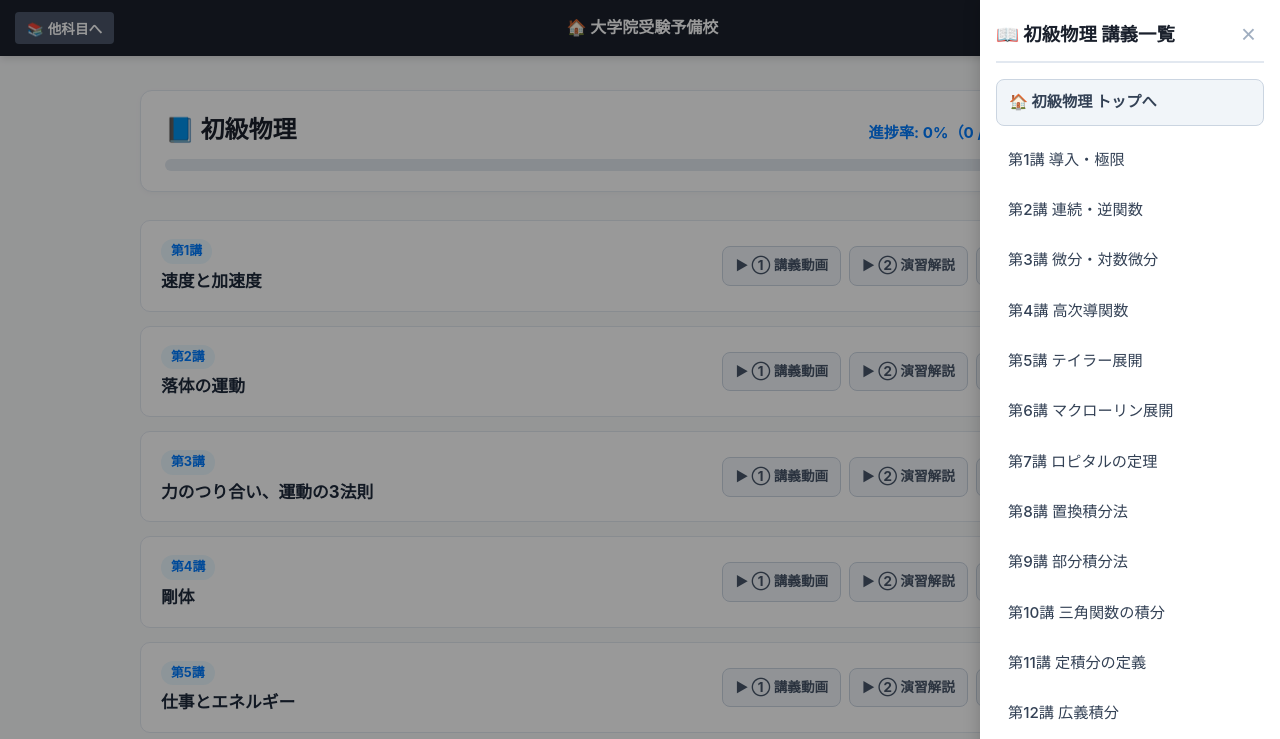
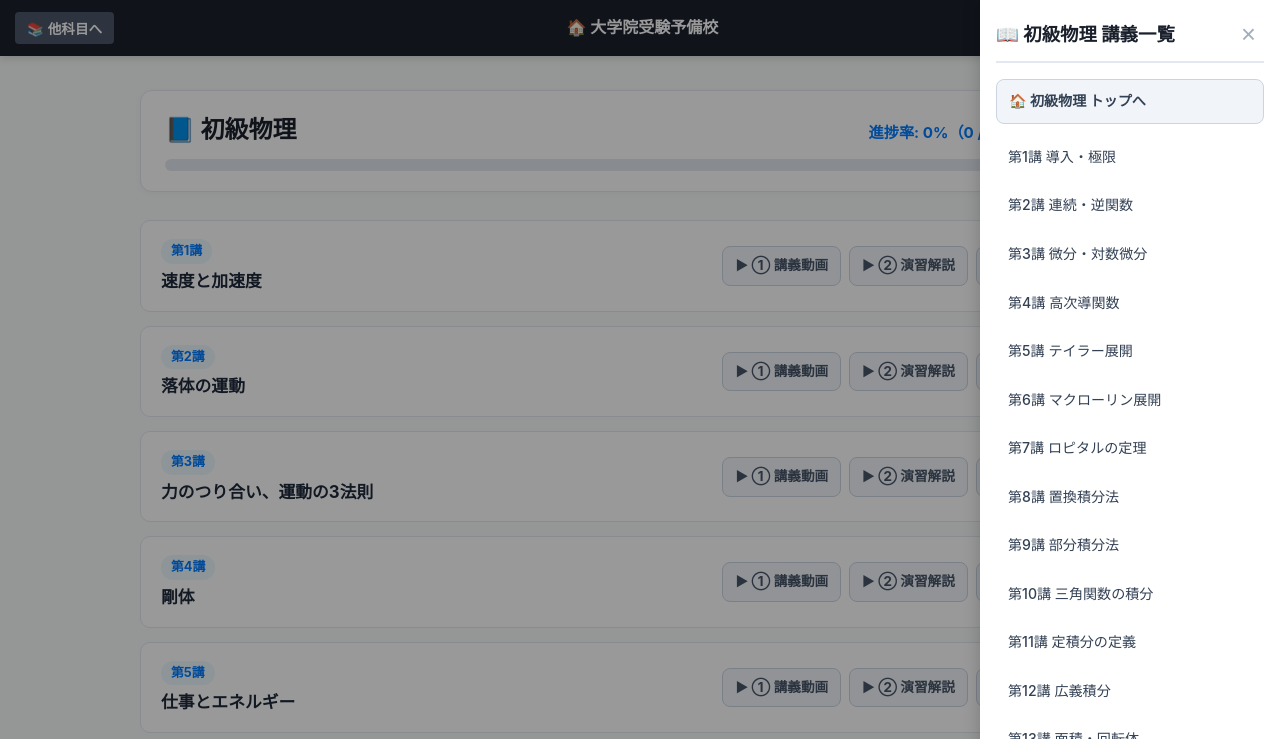
Before and after one commit to i44095005-sketch/otamesi, a plain HTML site: page shokyu-buturi/index.html in a window 1280 px wide. Both pictures are taken after a click on the button "☰ 講義一覧". Shown: the top 739 px of the page. Drawn offline with Linux system fonts and the light colour scheme.

Commit message:
Update index.html

```diff
--- a/shokyu-buturi/index.html
+++ b/shokyu-buturi/index.html
@@ -146,6 +146,14 @@
       font-size: 0.95rem;
       font-weight: 500;
       transition: all 0.2s;
+    }
+    /* 右サイドバー（講義一覧）の文字を1行に揃えて「…」で省略する */
+    #lessonSidebar .sidebar-list a {
+      display: block;
+      white-space: nowrap;
+      overflow: hidden;
+      text-overflow: ellipsis;
+      font-size: 0.88rem;
     }
     .sidebar-list a:hover { background: #f1f5f9; color: #007bff; }
     .sidebar-list a.active {
```
